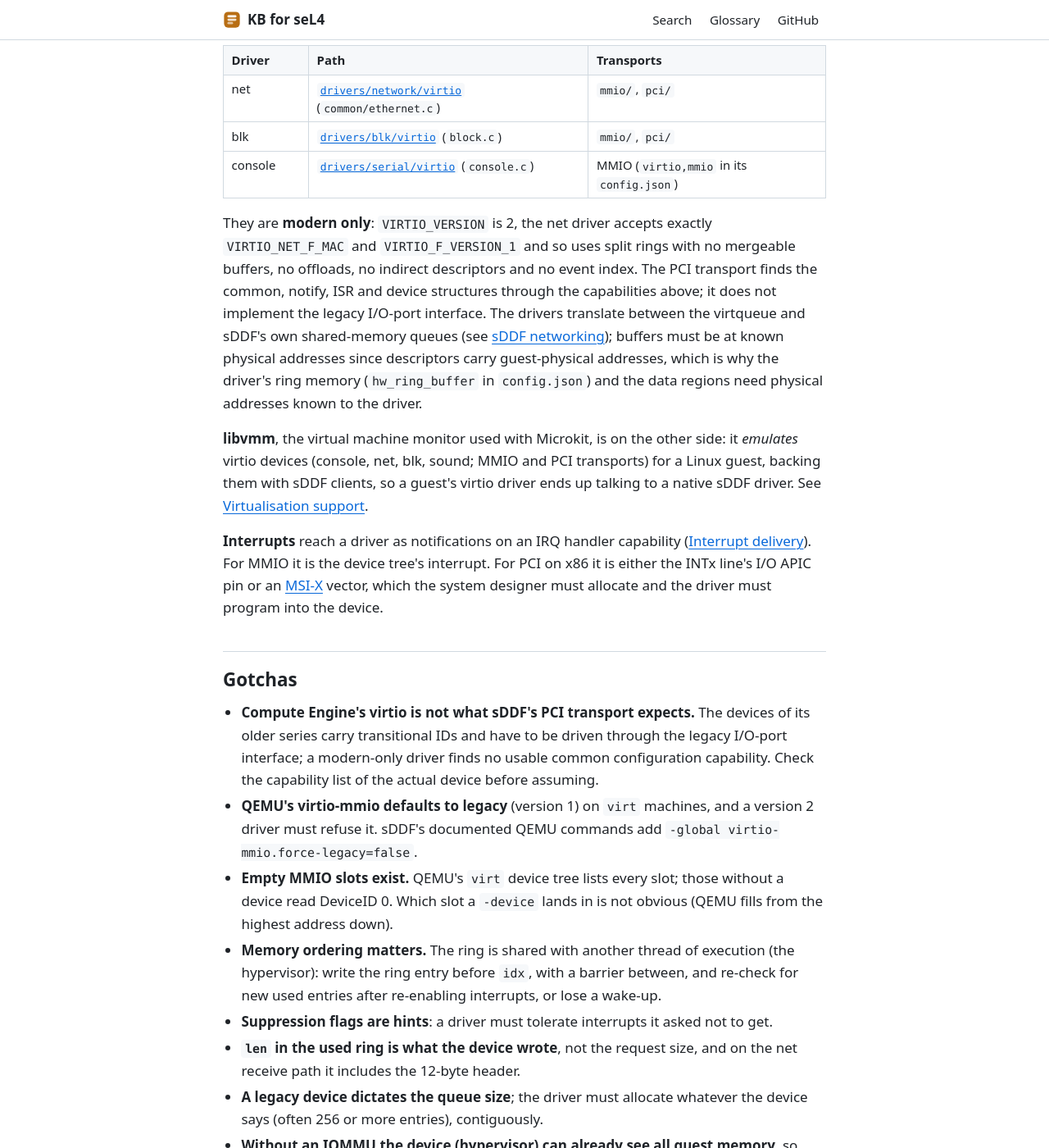
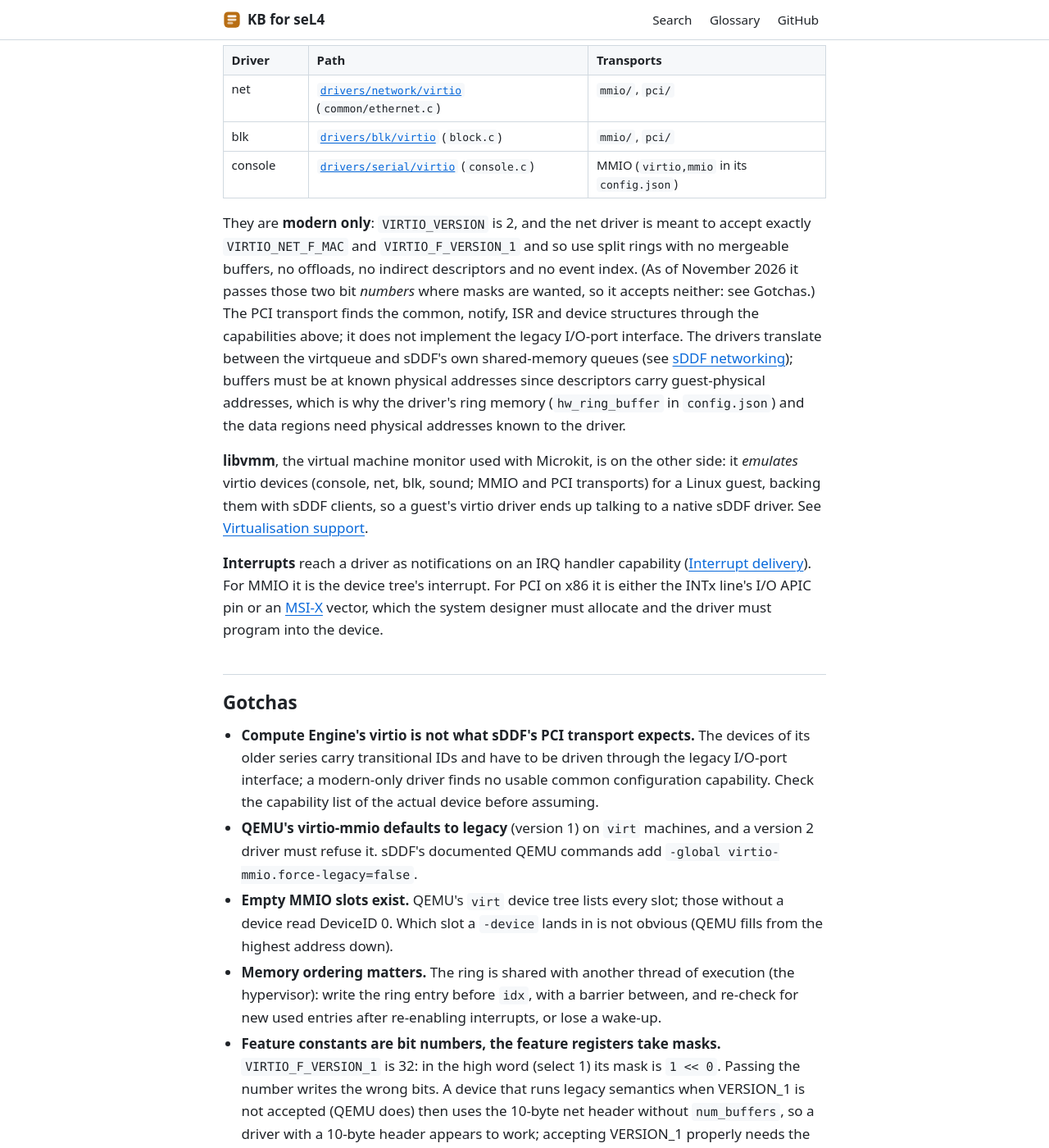
Before and after one commit to timretout/kb-for-seL4, a Jekyll site: the page built from concepts/virtio.md, in a window 1280 px wide and 1400 px high, scrolled down 5950 px. Shown: the whole window at 82% size. Built offline with Jekyll 4.4.1, drawn with Linux system fonts in a browser that asks for light colours; our own code applies the rules of GitHub Pages for plain Markdown files; some of the changed text lies outside the part shown.

Commit message:
virtio: sDDF's net driver does not negotiate what it means to
The page said the net driver accepts VIRTIO_NET_F_MAC and
VIRTIO_F_VERSION_1. It passes the bit numbers where masks are wanted,
so it accepts neither; QEMU's info virtio-status shows it. Add the
gotcha (bit numbers against masks, and the net header length that
follows from VERSION_1) and the status-write fault.

Co-Authored-By: Claude Opus 5.5 <noreply@anthropic.com>

```diff
--- a/concepts/virtio.md
+++ b/concepts/virtio.md
@@ -214,10 +214,12 @@ device-type core over a shared transport layer
 | blk | [`drivers/blk/virtio`](https://github.com/au-ts/sddf/tree/main/drivers/blk/virtio) (`block.c`) | `mmio/`, `pci/` |
 | console | [`drivers/serial/virtio`](https://github.com/au-ts/sddf/tree/main/drivers/serial/virtio) (`console.c`) | MMIO (`virtio,mmio` in its `config.json`) |
 
-They are **modern only**: `VIRTIO_VERSION` is 2, the net driver accepts
-exactly `VIRTIO_NET_F_MAC` and `VIRTIO_F_VERSION_1` and so uses split
-rings with no mergeable buffers, no offloads, no indirect descriptors and
-no event index. The PCI transport finds the common, notify, ISR and
+They are **modern only**: `VIRTIO_VERSION` is 2, and the net driver is
+meant to accept exactly `VIRTIO_NET_F_MAC` and `VIRTIO_F_VERSION_1` and
+so use split rings with no mergeable buffers, no offloads, no indirect
+descriptors and no event index. (As of November 2026 it passes those two
+bit *numbers* where masks are wanted, so it accepts neither: see
+Gotchas.) The PCI transport finds the common, notify, ISR and
 device structures through the capabilities above; it does not implement
 the legacy I/O-port interface. The drivers translate between the
 virtqueue and sDDF's own shared-memory queues (see
@@ -254,6 +256,16 @@ designer must allocate and the driver must program into the device.
   execution (the hypervisor): write the ring entry before `idx`, with a
   barrier between, and re-check for new used entries after re-enabling
   interrupts, or lose a wake-up.
+- **Feature constants are bit numbers, the feature registers take
+  masks.** `VIRTIO_F_VERSION_1` is 32: in the high word (select 1) its
+  mask is `1 << 0`. Passing the number writes the wrong bits. A device
+  that runs legacy semantics when VERSION_1 is not accepted (QEMU does)
+  then uses the 10-byte net header without `num_buffers`, so a driver
+  with a 10-byte header appears to work; accepting VERSION_1 properly
+  needs the 12-byte header. As of November 2026 sDDF's net driver has
+  this fault, and its status writes each replace the last instead of
+  adding a bit, which section 2.1.1 forbids ("MUST NOT clear a device
+  status bit") but QEMU tolerates.
 - **Suppression flags are hints**: a driver must tolerate interrupts it
   asked not to get.
 - **`len` in the used ring is what the device wrote**, not the request
@@ -298,7 +310,8 @@ designer must allocate and the driver must program into the device.
   capability types, magic, status and feature bit numbers.
   *Checked 2026-11-14.*
 - [sDDF `drivers/network/virtio/common/ethernet.c`](https://github.com/au-ts/sddf/blob/main/drivers/network/virtio/common/ethernet.c):
-  the features the net driver negotiates. *Checked 2026-11-14.*
+  the features the net driver negotiates, and its status writes.
+  *Checked 2026-11-16* against QEMU's `info virtio-status`.
 - [libvmm](https://github.com/au-ts/libvmm), `README.md` and
   [`src/virtio/`](https://github.com/au-ts/libvmm/tree/main/src/virtio)
   (`block.c`, `console.c`, `net.c`, `sound.c`, `mmio.c`, `pci.c`; the
```
